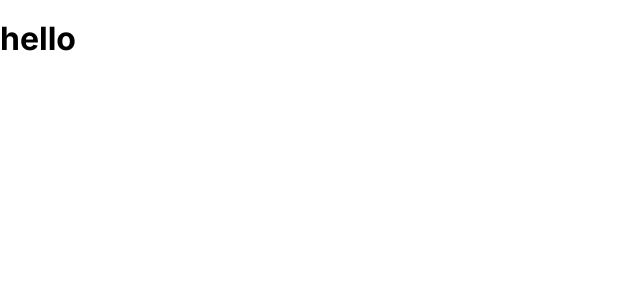
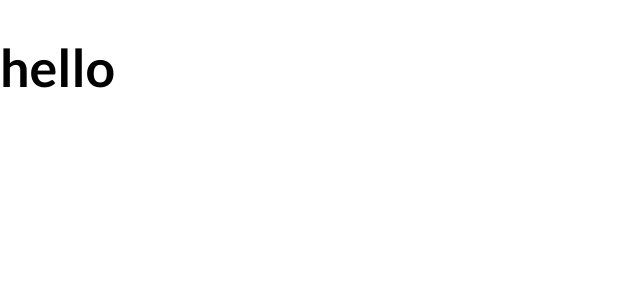
Before and after one commit to webNekit/simple-blog-next-js, a Next.js app in the folder client-blog/: page / in a window 1280 px wide. Shown: the top 300 px of the page, without its empty margins (0-640 px from the left). Built offline with nearby package versions, Linux system fonts and the light colour scheme.

Commit message:
add typography settings style

```diff
--- a/client-blog/src/app/layout.jsx
+++ b/client-blog/src/app/layout.jsx
@@ -1,7 +1,8 @@
-import { Inter } from 'next/font/google';
+import { Lato, Open_Sans } from 'next/font/google';
 import '@/styles/main.sass';
 
-const inter = Inter({ subsets: ['latin'] })
+const lato = Lato({ subsets: ['latin'], weight: ['400', '700', '900'], variable: '--font-lato' });
+const openSans = Open_Sans({ subsets: ['latin'], variable: '--font-open-sans' });
 
 export const metadata = {
   title: 'Create Next App',
@@ -11,7 +12,7 @@ export const metadata = {
 export default function RootLayout({ children }) {
   return (
     <html lang="en">
-      <body className={inter.className}>{children}</body>
+      <body className={`${openSans.className} ${openSans.variable} ${lato.variable}`}>{children}</body>
     </html>
   )
 }
--- a/client-blog/src/styles/main.sass
+++ b/client-blog/src/styles/main.sass
@@ -1,3 +1,4 @@
 @import 'normalize.css/normalize.css'
 @import 'globals'
 @import 'grid'
+@import 'typography'
--- /dev/null
+++ b/client-blog/src/styles/typography.sass
@@ -0,0 +1,30 @@
+html, body
+    font-size: 18px
+
+p
+    margin: 0 0 30px
+    line-height: 1.66
+
+h1, .h1, h2, .h2, h3, .h3, h4, .h4, h5, .h5, h6, .h6
+    font-family: var(--font-lato)
+    font-weight: 600
+    color: #000
+    line-height: 1.25
+
+h1, .h1
+    font-size: 2.888rem
+
+h2, .h2
+    font-size: 2.388rem
+
+h3, .h3
+    font-size: 1.888rem
+
+h4, .h4
+    font-size: 1.333rem
+
+h5, .h5
+    font-size: 1.11rem
+
+h6, .h6
+    font-size: 1rem
```
